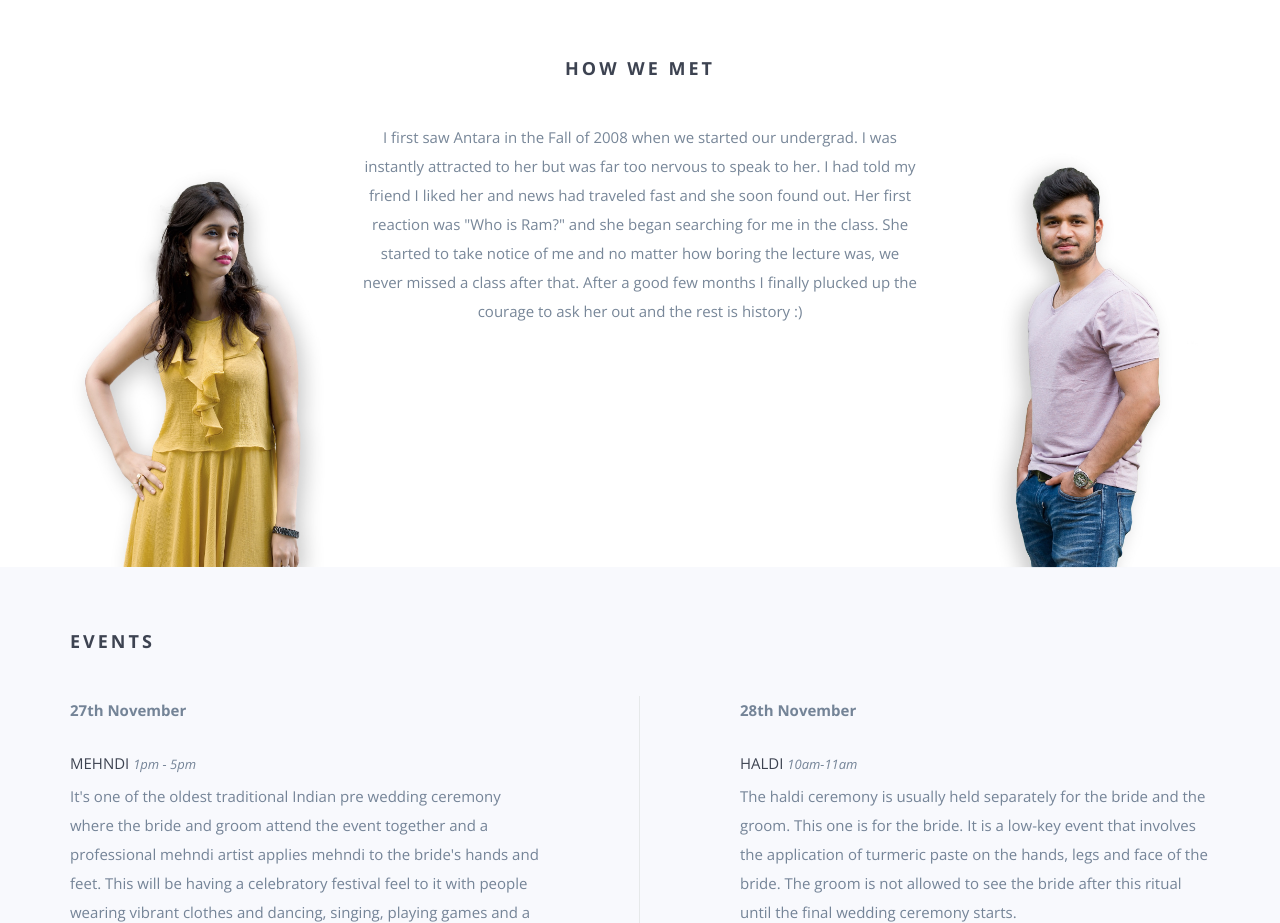
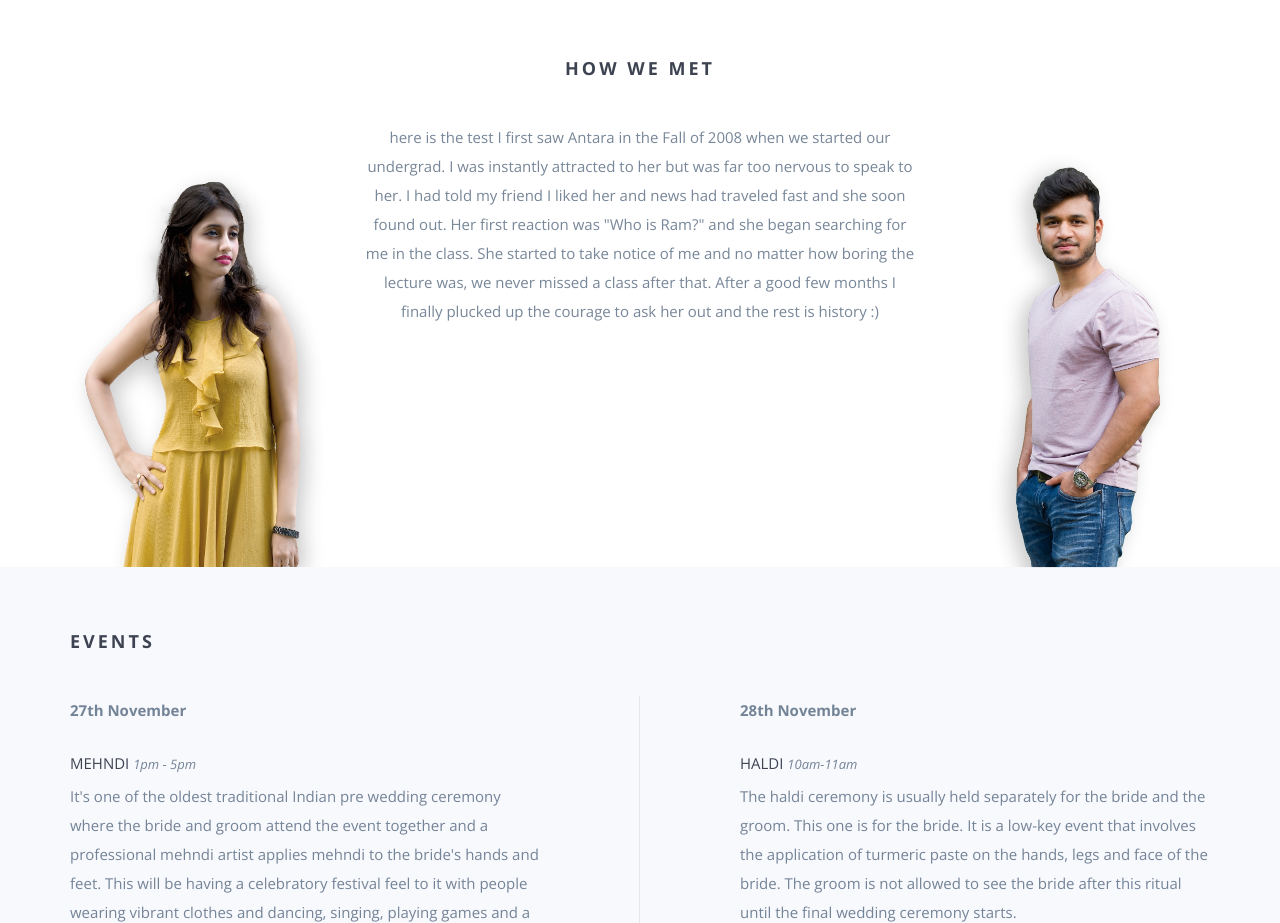
Before and after one commit to edward0127/wedding-website, a website: page index.html in a window 1280 px wide. Shown: the part 1000-1923 px from the top of the page. Drawn offline with nearby package versions, Linux system fonts and the light colour scheme; some packages are replaced by stand-ins of ours; a script that the page names is missing; files whose address does not match are found by name.

Commit message:
Update index.html

```diff
--- a/index.html
+++ b/index.html
@@ -109,7 +109,7 @@
             <div class="col-md-3 hidden-sm hidden-xs"><img src="img/IMG_2317.jpg" class="wp1"></div>
             <div class="col-md-6">
                 <p>
-                    I first saw Antara in the Fall of 2008 when we started our undergrad. I was instantly attracted to
+                    here is the test I first saw Antara in the Fall of 2008 when we started our undergrad. I was instantly attracted to
                     her but was far too nervous to speak to her. I had told my friend I liked her and news had traveled
                     fast and she soon found out. Her first reaction was "Who is Ram?" and she began searching for me in
                     the class. She started to take notice of me and no matter how boring the lecture was, we never
```
